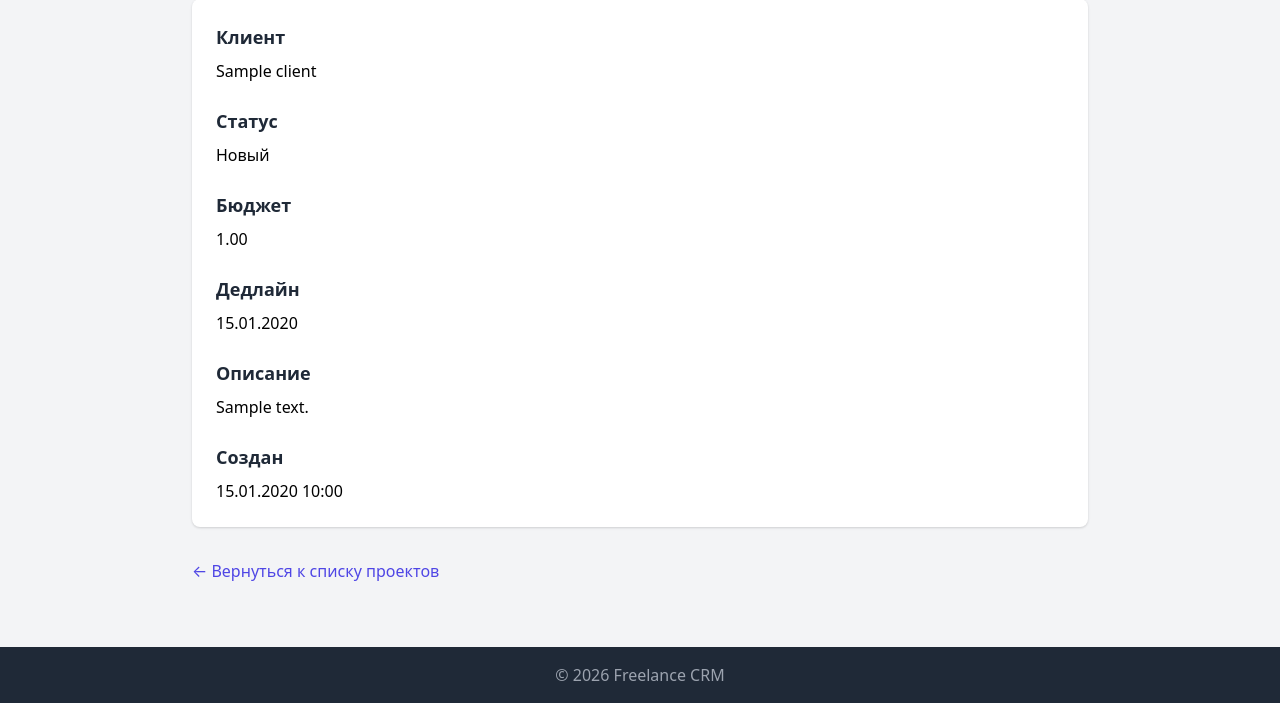
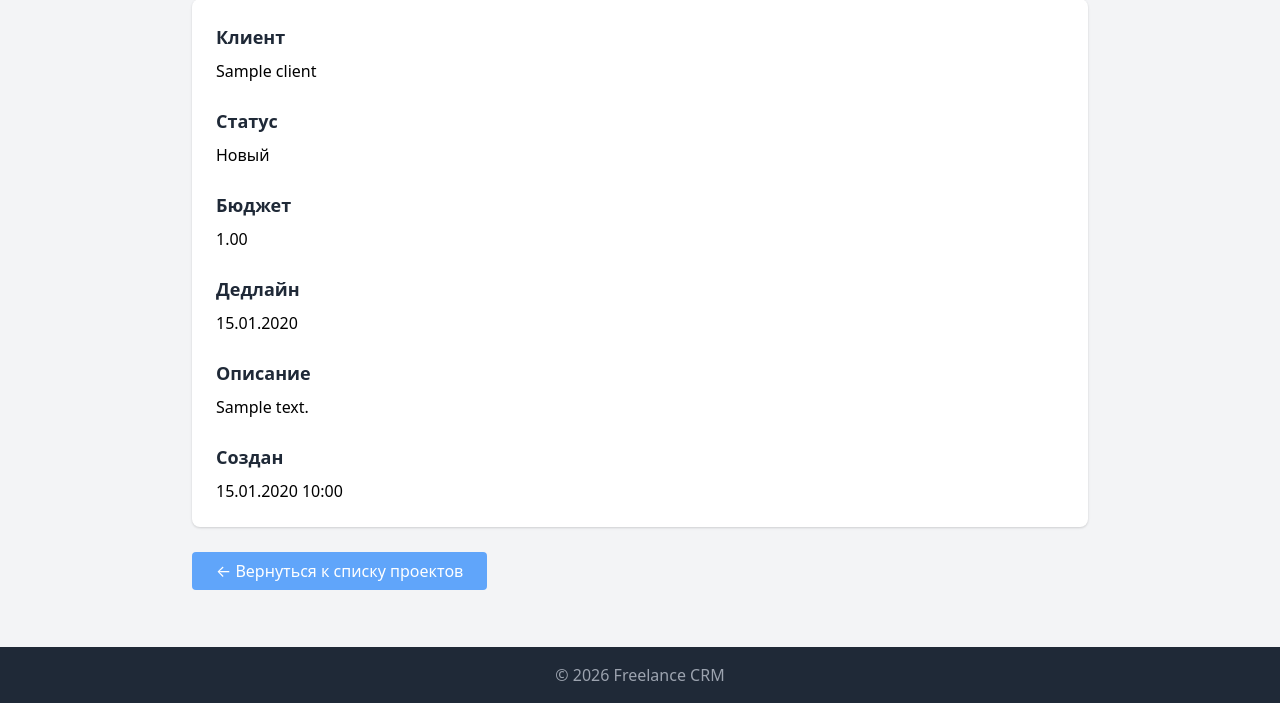
Before and after one commit to Freeze35/freelance-crm, a Django app: page /projects/1/ in a window 1280 px wide. Shown: the part 201-904 px from the top of the page. Run offline with Django 5.2, Linux system fonts and the light colour scheme; tables that the repository leaves empty hold one stand-in row (values such as "Sample post"); some libraries are stand-ins or nearby versions.

Commit message:
comment fixes

```diff
--- a/clients/views.py
+++ b/clients/views.py
@@ -13,7 +13,6 @@ def client_create(request):
             messages.success(request, f'Клиент "{client.name}" успешно добавлен!')
 
             if request.POST.get('action') == 'save_and_add':
-                # просто перезагружаем ту же страницу — форма будет пустая
                 return redirect('client_create')
 
             return redirect('dashboard')  # или 'client_list'
--- a/projects/views.py
+++ b/projects/views.py
@@ -13,7 +13,7 @@ def project_list(request):
 
     context = {
         'page_obj': page_obj,
-        'projects': page_obj,  # ← исправлено: projects, а не clients
+        'projects': page_obj,
     }
     return render(request, 'projects/list.html', context)
 
@@ -24,7 +24,6 @@ def project_create(request):
             project = form.save()
             messages.success(request, f'Проект "{project.name}" успешно создан!')
             return redirect('projects:list')
-        # если форма невалидна — показываем ошибки
     else:
         form = ProjectForm()
 
@@ -42,7 +41,6 @@ def project_update(request, pk):
             form.save()
             messages.success(request, f'Проект "{project.name}" успешно обновлён!')
             return redirect('projects:detail', pk=project.pk)
-        # если невалидна — показываем ошибки
     else:
         form = ProjectForm(instance=project)
 
--- a/templates/projects/detail.html
+++ b/templates/projects/detail.html
@@ -54,7 +54,8 @@
     </div>
 
     <div class="mt-8">
-        <a href="{% url 'projects:list' %}" class="text-indigo-600 hover:text-indigo-800">
+        <a href="{% url 'projects:list' %}"
+           class="bg-blue-400 text-white px-6 py-2 rounded hover:bg-blue-700 transition">
             ← Вернуться к списку проектов
         </a>
     </div>
```
